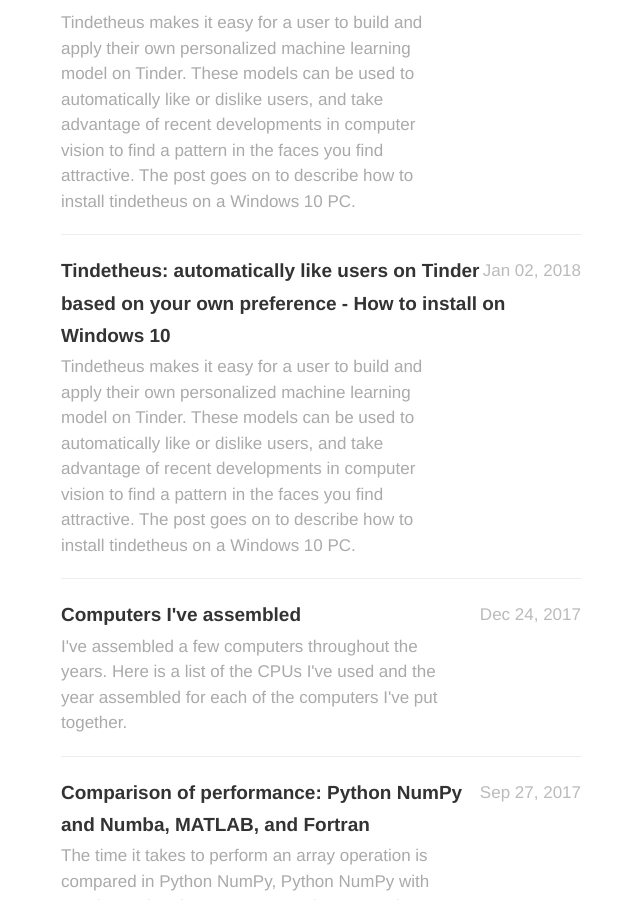
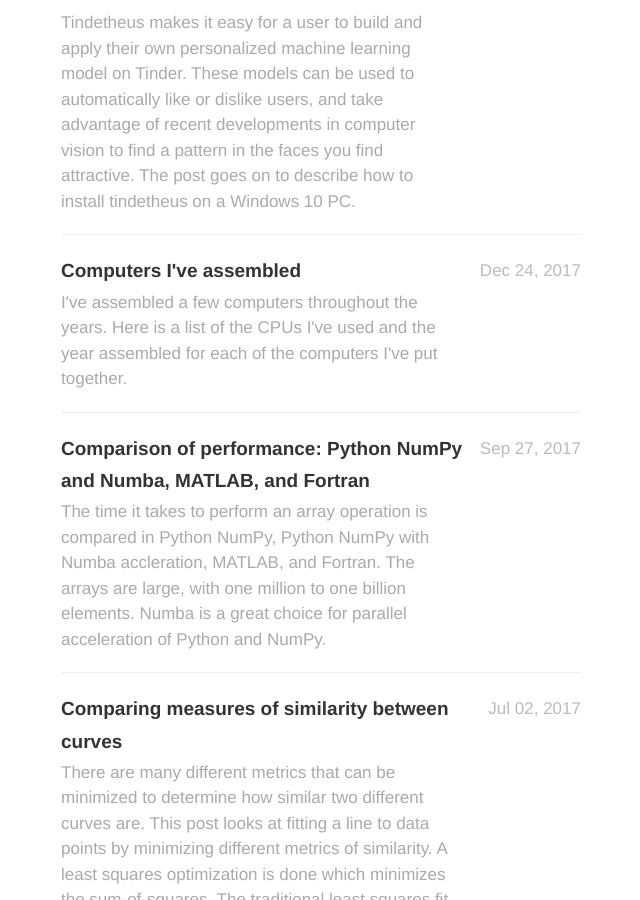
Before and after one commit to cjekel/cjekel.github.io, a Jekyll site: the page built from index.html, in a window 1280 px wide and 900 px high, scrolled down 562 px. Shown: the whole window, without its empty margins (319-959 px from the left). Built offline with Jekyll 4.4.1, drawn with Linux system fonts in a browser that asks for light colours; nearby versions of some CDN libraries; the list of posts is cut into pages by our own code; some of the changed lines change nothing that is shown.

Commit message:
fix typo

````diff
--- a/_posts/2018-01-01-test.md
+++ /dev/null
@@ -1,104 +0,0 @@
----
-title:  "Tindetheus: automatically like users on Tinder based on your own preference - How to install on Windows 10"
-date:   2018-01-02 11:52:00
-description: Tindetheus makes it easy for a user to build and apply their own personalized machine learning model on Tinder. These models can be used to automatically like or dislike users, and take advantage of recent developments in computer vision to find a pattern in the faces you find attractive. The post goes on to describe how to install tindetheus on a Windows 10 PC.
-keywords: [tindetheus, Tinder machine learning, personalized like model, automatically like people on Tinder, create Tinder database, facenet]
----
-
-# What is tindetheus
-I created [tindetheus](https://github.com/cjekel/tindetheus) which is a Python application that allows users to build their own personalized machine learning model for Tinder. Essentially tindetheus has three major functions:
-1. Browse Tinder profiles while creating a personal database of the profiles you've liked and disliked.
-2. Train a model to your personal database.
-3. Use the trained model to automatically like and dislike new profiles.
-
-Tindetheus allows you to browse the Tinder profiles near you like you would on your phone. Every profile you review is stored in your own personal database. Tindetheus then includes a methodology to train your own classification model to your database. The model will predict whether you'll like or dislike a profile based on your historical preference.
-
-The training first uses a [MTCNN](https://kpzhang93.github.io/MTCNN_face_detection_alignment/) to detect and box the faces in your database. Then a [facenet](https://github.com/davidsandberg/facenet) model is run on the faces to extract the embeddings (the last layer of the CNN from the facial classification model). These embeddings can be thought of as the set of features that describe an individual's face. It just so happens that these features are somewhat related to facial attractiveness.  A logistic regression model is then fit to the embeddings of the faces you have liked and disliked. The trained model can then be evaluated to automatically like and dislike new profiles.
-
-# How to install tindetheus on Windows 10
-I'm going to describe how to install tindetheus on a Windows 10 machine for someone who has never used Python before.
-
-1. You need to download and install Anaconda. Visit the [Anaconda download site](https://www.anaconda.com/download/) and follow the instructions to install the latest version of Anaconda.
-2. You need to install [TensorFlow](https://www.tensorflow.org/install/install_windows). Create a conda environment named *tensorflow* by running the following command in a Windows command prompt.
-```dos
-C:> conda create -n tensorflow python=3.5
-```
-3. Each time you want to run tindetheus, you'll need to activate the tensorflow enviorment. In the command prompt execute
-```dos
-C:> activate tensorflow
-```
-and your prompt should change to something like *(tensorflow) C:>*.
-4. You need to install TensorFlow inside your tensorflow enviorment. I recommend you install the CPU-only version of TensorFlow unless you know what you are doing!  Run
-```dos
-(tensorflow) C:> pip install --ignore-installed --upgrade tensorflow
-```
-in your command prompt to install TensorFlow.
-5. You need to ensure that all of tindetheus dependencies are installed in the tensorflow environment. Run the following command
-```dos
-(tensorflow) C:> conda install --update-dependencies numpy matplotlib imageio scikit-learn scikit-image tensorflow pandas scipy opencv
-```
-in the command prompt and you should be prompted with a long list of libraries that need to be installed. You will see something like
-```dos
-Proceed ([y]/n)?
-```
-where you'll need to type *y* and then press enter. This will take some time to install all of the dependencies of tindetheus. You'll know the installation has been completed when you see the follwoing:
-```dos
-(tensorflow) C:>
-```
-6. You can now install tindetheus. Run
-```dos
-(tensorflow) C:> pip install tindetheus
-```
-in your command prompt. You should see
-```dos
-Successfully built tindetheus
-Installing collected packages: tindetheus
-Successfully installed tindetheus-0.2.0
-```
-when tindetheus is successfully installed.
-7. Almost done, but now you need to install git for windows. Download and install git for Windows from [here](https://git-scm.com/download/win).
-8. You need to configure git to your identity. Close the command prompt you've had open and run the following in a new command prompt.
-```dos
-C:> git config --global user.name "John Doe"
-C:> git config --global user.email johndoe@example.com
-```
-You should probably replace John Doe with your name and email...
-9. Now you need to install [pynder](https://github.com/charliewolf/pynder). Unfortunately the latest version of pynder isn't on pypi, so we'll have to install pynder from source. In your command prompt run
-```dos
-C:> git clone https://github.com/charliewolf/pynder
-```
-where you should see something like
-```dos
-Cloning into 'pynder'...
-remote: Counting objects: 770, done.
-remote: Total 770 (delta 0), reused 0 (delta 0), pack-reused 770
-Receiving objects: 100% (770/770), 120.24 KiB | 977.00 KiB/s, done.
-Resolving deltas: 100% (467/467), done.
-```
-Now activate the tensorflow enviorment by running
-```dos
-C:> activate tensorflow
-```
-and install pynder by running
-```dos
-(tensorflow) C:> pip install --upgrade .\pynder
-```
-where you should see something like
-```dos
-Running setup.py install for pynder ... done
-Successfully installed pynder-0.0.13
-```
-letting you know that pynder has been installed.
-10. Now you need to test that tindetheus can be executed without error. Execute the tindetheus in your command prompt by
-```dos
-(tensorflow) C:> tindetheus
-```
-and you should see
-```dos
-No config.txt found
-You must create a config.txt file as specified in the README
-usage: tindetheus [-h] [--distance DISTANCE] function
-tindetheus: error: the following arguments are required: function
-```
-which let's you know that tindetheus has been correctly installed.
-11. You have installed tindetheus and are ready to read the [Getting Staring](https://github.com/cjekel/tindetheus#getting-started) guide in the README. Remember that each time you want to execute tindetheus you must do so from the tensorflow environment (by running *activate tensorflow* in the command prompt first).
--- a/_posts/2018-01-02-How-to-install-tindetheus-on-windows-10-to-automatically-like-users-on-tinder.md
+++ b/_posts/2018-01-02-How-to-install-tindetheus-on-windows-10-to-automatically-like-users-on-tinder.md
@@ -11,9 +11,11 @@
 2. Train a model to your personal database.
 3. Use the trained model to automatically like and dislike new profiles.
 
-Tindetheus allows you to browse the Tinder profiles near you like you would on your phone. Every profile you review is stored in your own personal database. Tindetheus then includes a methodology to train your own classification model to your database. The model will predict whether you'll like or dislike a profile based on your historical preference. The training first uses a [MTCNN](https://kpzhang93.github.io/MTCNN_face_detection_alignment/) to detect and box the faces in your database. Then a [facenet](https://github.com/davidsandberg/facenet) model is run on the faces to extract the embeddings (the last layer of the CNN from the facial classification model). These embeddings can be thought of as the set of features that describe and individual's face. It just so happens that these features are somewhat related to facial attractiveness.  A logistic regression model is then fit to the embeddings of the faces you have liked and disliked. The trained model can then be evaluated to automatically like and dislike new profiles.
+Tindetheus allows you to browse the Tinder profiles near you like you would on your phone. Every profile you review is stored in your own personal database. Tindetheus then includes a methodology to train your own classification model to your database. The model will predict whether you'll like or dislike a profile based on your historical preference.
 
-# How do I install tindetheus on Windows 10?
+The training first uses a [MTCNN](https://kpzhang93.github.io/MTCNN_face_detection_alignment/) to detect and box the faces in your database. Then a [facenet](https://github.com/davidsandberg/facenet) model is run on the faces to extract the embeddings (the last layer of the CNN from the facial classification model). These embeddings can be thought of as the set of features that describe an individual's face. It just so happens that these features are somewhat related to facial attractiveness.  A logistic regression model is then fit to the embeddings of the faces you have liked and disliked. The trained model can then be evaluated to automatically like and dislike new profiles.
+
+# How to install tindetheus on Windows 10
 I'm going to describe how to install tindetheus on a Windows 10 machine for someone who has never used Python before.
 
 1. You need to download and install Anaconda. Visit the [Anaconda download site](https://www.anaconda.com/download/) and follow the instructions to install the latest version of Anaconda.
````
